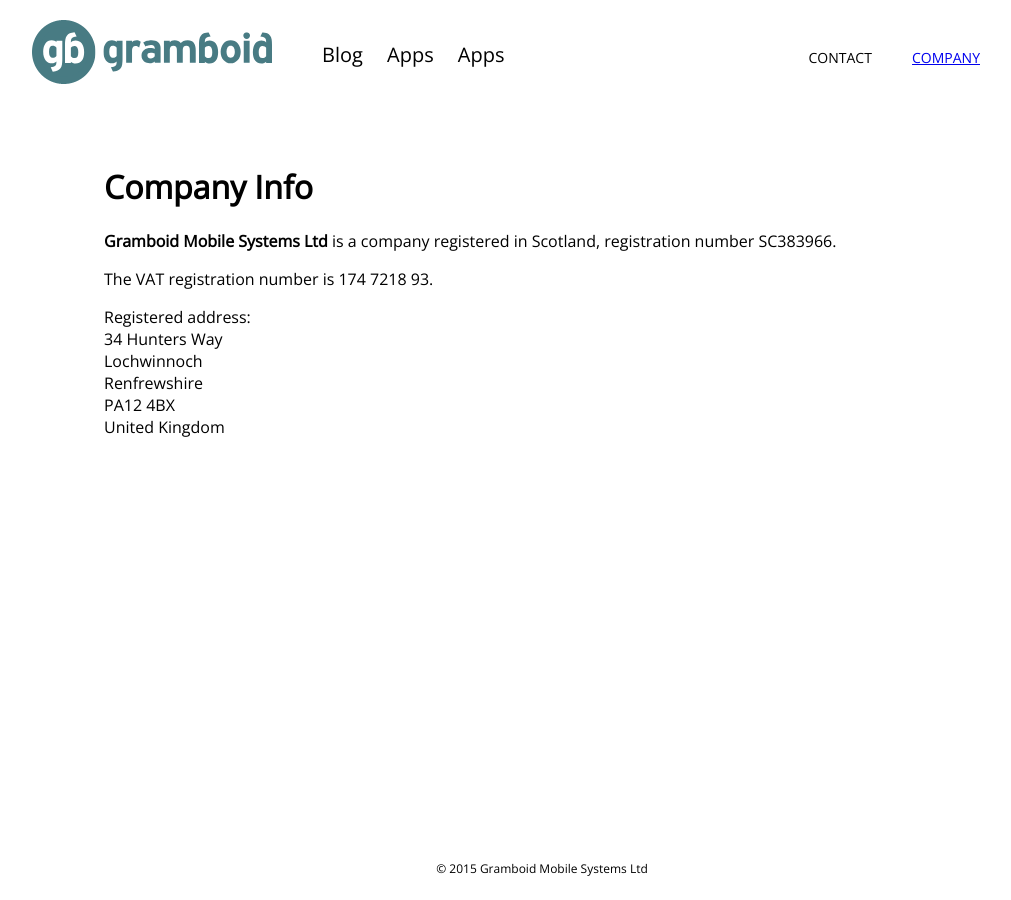
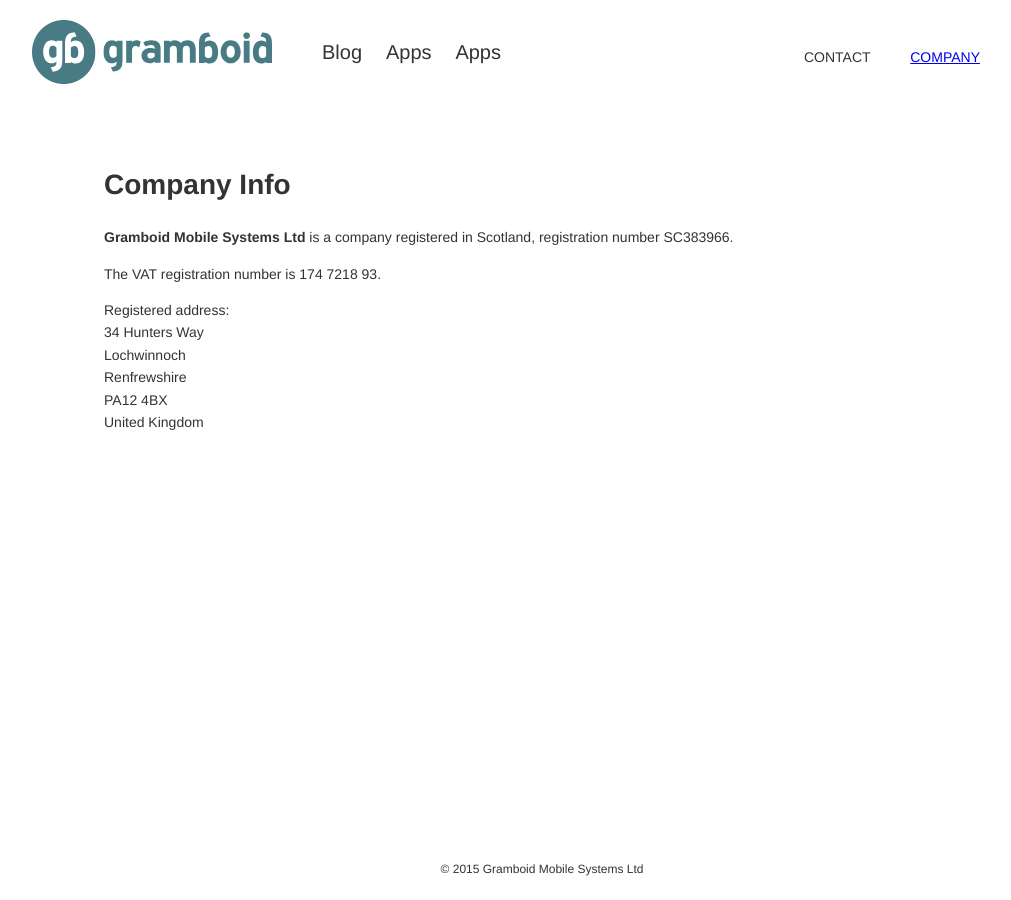
Before and after one commit to gramboid/gramboid.github.io, a Jekyll site: the page built from company/index.md, in a window 1280 px wide. Shown: the whole page, without its empty margins (98-1109 px from the left). Built offline with Jekyll 4.4.1, drawn with Linux system fonts in a browser that asks for light colours; Markdown is read by kramdown in place of the engine named in the settings.

Commit message:
Font tweaks

```diff
--- a/_layouts/default.html
+++ b/_layouts/default.html
@@ -2,7 +2,6 @@
 
 <html>
 <head>
-  <link href='http://fonts.googleapis.com/css?family=Open+Sans:400,300' rel='stylesheet' type='text/css'>
   <link rel="stylesheet" type="text/css" href="/default.css">
   <link rel="stylesheet" type="text/css" href="/github.css">
 
--- a/default.css
+++ b/default.css
@@ -2,8 +2,10 @@ html, body {
   margin:0;
   padding:0;
   height:100%;
-  font-family: "Open Sans", sans-serif;
-  font-weight: 400;
+  font-family: "Helvetica Neue", Helvetica, "Segoe UI", Arial, freesans, sans-serif;
+  font-size: 14px;
+  line-height: 1.6;
+  color: #333;
 }
 
 #wrapper {
@@ -63,11 +65,17 @@ span.header_link_right {
 
 code {
   font-family: Consolas, "Liberation Mono", Menlo, Courier, monospace;
-  font-size: 12px;
+  font-size: 85%;
+}
+
+p code {
+  background-color: rgba(128, 128, 128, 0.05);
+  padding-left: 2px;
+  padding-right: 2px;
 }
 
 pre {
-  padding: 8px;
-  background-color: rgba(128, 128, 128, 0.1);
-
+  padding: 16px;
+  background-color: rgba(128, 128, 128, 0.05);
+  line-height: 1.45;
 }
```
